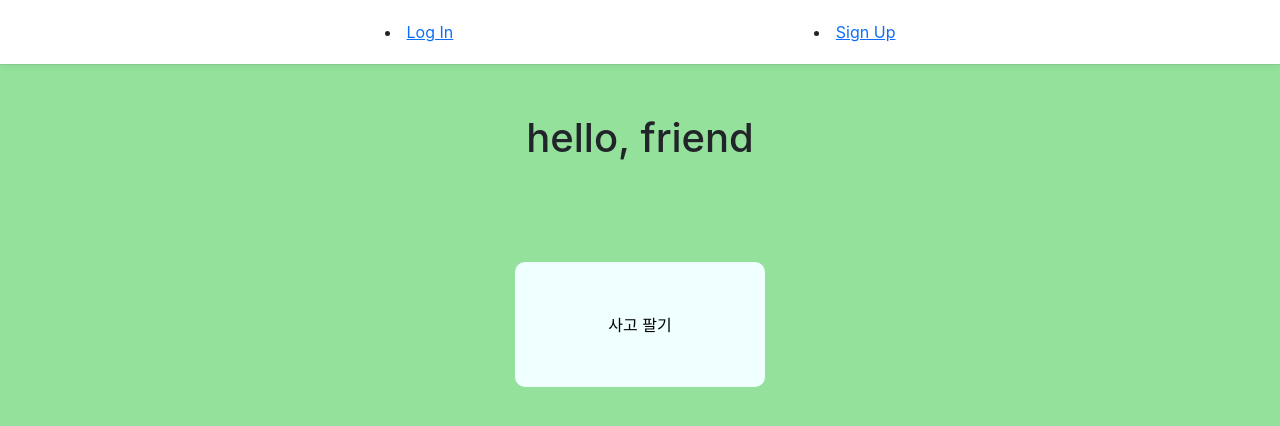
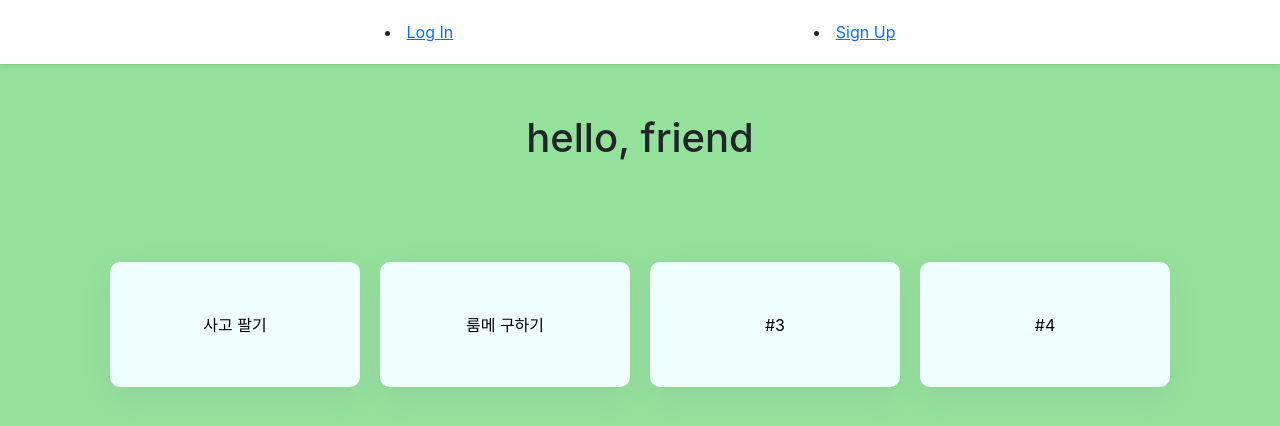
Before and after one commit to pyongho1/uStudnent-Frontend, a React (Create React App) app: page / in a window 1280 px wide. Shown: the top 426 px of the page. Built offline with nearby package versions, Linux system fonts and the light colour scheme; no server answers.

Commit message:
Add more link buttons on landing with grid

```diff
--- a/src/pages/Landing/Landing.jsx
+++ b/src/pages/Landing/Landing.jsx
@@ -13,7 +13,12 @@ const Landing = ({ user, posts }) => {
       <div className={styles.container}>
         <div className={styles.contentContainer}>
           <h1>hello, {user ? user.name : "friend"}</h1>
-          <a href="#">사고 팔기</a>
+          <div className={styles.contentLinks}>
+            <a href="sell">사고 팔기</a>
+            <a href="#">룸메 구하기</a>
+            <a href="#">#3</a>
+            <a href="#">#4</a>
+          </div>
         </div>
       </div>
     </>
--- a/src/pages/Landing/Landing.module.css
+++ b/src/pages/Landing/Landing.module.css
@@ -20,7 +20,13 @@
   margin-top: 50px;
 }
 
-.contentContainer > a {
+.contentLinks {
+  display: grid;
+  grid-template-columns: repeat(4, 1fr);
+  gap: 20px;
+}
+
+.contentLinks > a {
   text-decoration: none;
   border-radius: 10px;
   height: 125px;
@@ -30,8 +36,9 @@
   align-items: center;
   color: black;
   background-color: azure;
+  box-shadow: rgba(149, 157, 165, 0.2) 0px 8px 24px;
 }
 
-.contentContainer > a:hover {
+.contentLinks > a:hover {
   background-color: #94e19b;
 }
```
